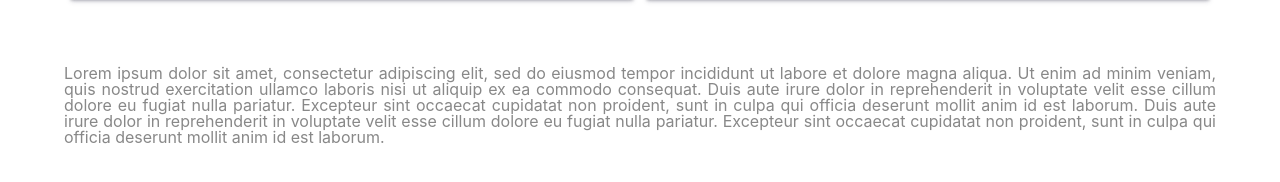
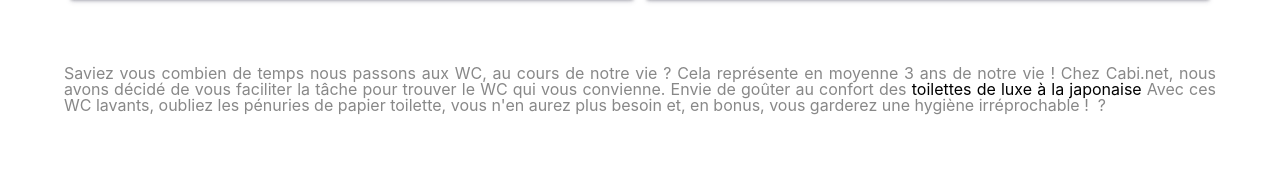
Before and after one commit to lgiacalo/hackathon_foresight, a React (Create React App) app: page / in a window 1280 px wide. Shown: the part 980-1162 px from the top of the page. Built offline with nearby package versions, Linux system fonts and the light colour scheme.

Commit message:
SEO texts

```diff
--- a/src/assets/toilets.json
+++ b/src/assets/toilets.json
@@ -94,7 +94,8 @@
           "description": "Pack WC Prima Multi à sortie orientable, prêt à poser, livré dans un emballage unique.",
           "picture": "/products/toilettes-prima-multi.png"
         }
-      ]
+      ],
+      "information": ""
     },
     {
       "name": "Classiques",
@@ -126,7 +127,8 @@
           "description": "Finition céramique blanche alpine pour ces toilettes ",
           "picture": "/products/toilettes-squatting-pan-rak-ceramics.png"
         }
-      ]
+      ],
+      "information": ""
     },
     {
       "name": "Japonaises",
@@ -198,7 +200,8 @@
           "description": "Un design et une technologie sans pareil pour un confort et une hygiène inégalés.",
           "picture": "/products/toilettes-k-3900-kohler.png"
         }
-      ]
+      ],
+      "information": "Ce type de toilettes à la pointe de la technologie nous vient du Japon. Avec ces WC lavants et high-tech, oubliez les <strong>pénuries de papier toilette</strong>, vous n'en aurez plus besoin et, en prime, vous garderez une hygiène irréprochable !"
     },
     {
       "name": "Sèches",
@@ -238,7 +241,8 @@
           "description": "Une toilette sèche pour toute la famille avec sa grande réserve à copeaux facilement accessible aux enfants.",
           "picture": "/products/toilettes-nouveau-papillon-douglas-lecopot.png"
         }
-      ]
+      ],
+      "information": ""
     }
   ]
 }
--- a/src/components/CategorieCard.jsx
+++ b/src/components/CategorieCard.jsx
@@ -7,7 +7,7 @@ const CategorieCard = ({ name, description, image, slug_category }) => {
       <h3>
         <Link to={`/${slug_category}`}>{name}</Link>
       </h3>
-      <img src={image} alt={name}/>
+      <img src={image} alt={name} />
       <p>{description}</p>
     </article>
   );
--- a/src/components/ProductCard.jsx
+++ b/src/components/ProductCard.jsx
@@ -14,7 +14,7 @@ const ProductCard = ({
       <h3>
         <Link to={`/${slug_category}/${slug_product}/`}>{name}</Link>
       </h3>
-      <img src={picture} alt="name"/>
+      <img src={picture} alt="name" />
       <p>{price} €</p>
     </article>
   );
--- a/src/pages/Categories.jsx
+++ b/src/pages/Categories.jsx
@@ -30,10 +30,10 @@ const Categories = () => {
 
       <h2>Liste des Categories</h2>
       <p>
-        Que ce soit pour leurs origines géographiques ou leur modernité, ils
-        existent plusieurs catégories de toilettes. Envie d'un retour à la
-        nature ou au contraire du nec plus ultra de la technologie ? Envie de
-        rester sur des formats habituels ou de tenter l'aventure accroupi ? Vous
+        Que ce soit pour leurs origines géographiques ou leur modernité, il
+        existe plusieurs catégories de toilettes. Envie d'un retour à la nature
+        ou au contraire du nec plus ultra de la technologie ? Envie de rester
+        sur des formats habituels ou de tenter l'aventure accroupi ? Vous
         trouverez les WC qu'il vous faut dans la large gamme Cabi.net.
       </p>
       <section className="multipleCategoriesContainer">
--- a/src/pages/Home.jsx
+++ b/src/pages/Home.jsx
@@ -107,16 +107,16 @@ const Home = () => {
         </div>
       </article>
       <article className="chapo">
-        Lorem ipsum dolor sit amet, consectetur adipiscing elit, sed do eiusmod
-        tempor incididunt ut labore et dolore magna aliqua. Ut enim ad minim
-        veniam, quis nostrud exercitation ullamco laboris nisi ut aliquip ex ea
-        commodo consequat. Duis aute irure dolor in reprehenderit in voluptate
-        velit esse cillum dolore eu fugiat nulla pariatur. Excepteur sint
-        occaecat cupidatat non proident, sunt in culpa qui officia deserunt
-        mollit anim id est laborum. Duis aute irure dolor in reprehenderit in
-        voluptate velit esse cillum dolore eu fugiat nulla pariatur. Excepteur
-        sint occaecat cupidatat non proident, sunt in culpa qui officia deserunt
-        mollit anim id est laborum.
+        Saviez vous combien de temps nous passons aux WC, au cours de notre vie
+        ? Cela représente en moyenne 3 ans de notre vie&nbsp;! Chez{" "}
+        <strong>Cabi.net</strong>, nous avons décidé de vous faciliter la tâche
+        pour trouver le WC qui vous convienne. Envie de goûter au confort des{" "}
+        <Link to="/toilettes-occidentales/">
+          toilettes de luxe à la japonaise
+        </Link>{" "}
+        Avec ces WC lavants, oubliez les pénuries de papier toilette, vous n'en
+        aurez plus besoin et, en bonus, vous garderez une hygiène irréprochable
+        ! &nbsp;?
       </article>
     </main>
   );
```
Also changed, not shown: 1 other file (tests, documents, lock files or other folders).
